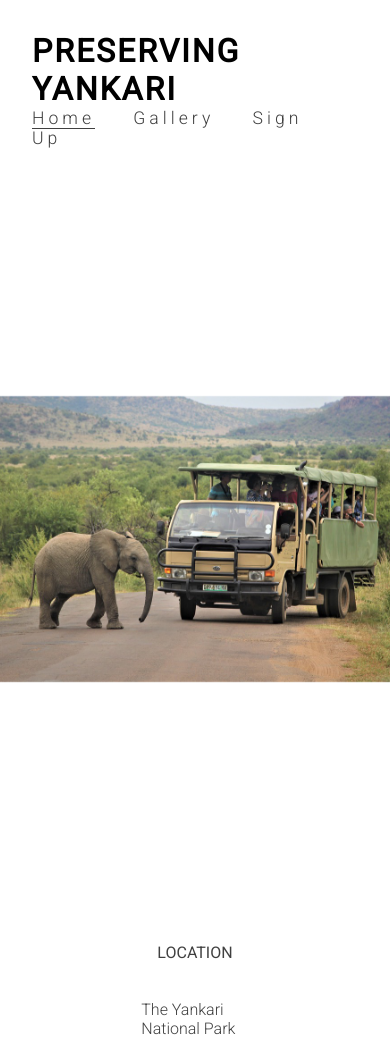
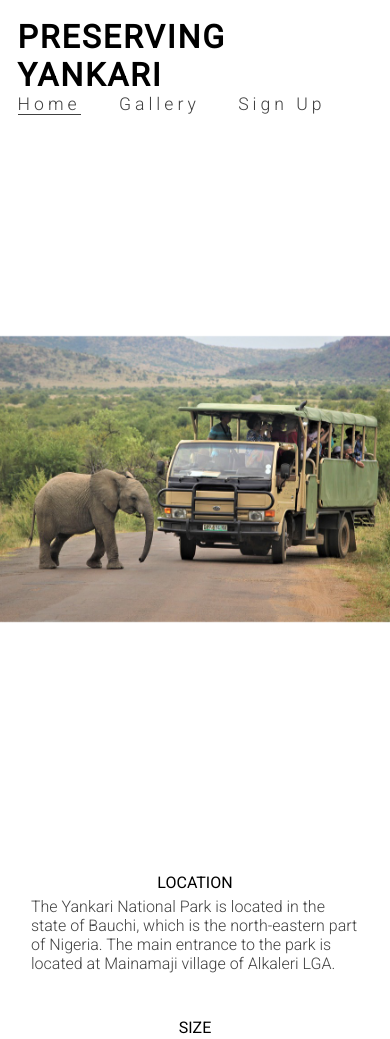
Before and after one commit to peterudu/preserving-yankari, a plain HTML site: page index.html in a window 390 px wide. Shown: the top 1039 px of the page. Drawn offline with Linux system fonts and the light colour scheme.

Commit message:
Add responsiveness to small screens

```diff
--- a/assets/css/style.css
+++ b/assets/css/style.css
@@ -32,8 +32,8 @@ header {
     flex-wrap: wrap;
     justify-content: space-between;
     align-items: center;
-    align-items: center;
-    padding: 2em;
+    padding: 1.1em;
+    height: 10vh;
 }
 
 header a {
@@ -72,7 +72,7 @@ header a {
     border-bottom: 1px solid #404040;
 }
 
-/* hero image and cover text*/
+/* hero image */
 
 #hero-extern {
     height: 85vh;
@@ -126,6 +126,7 @@ header a {
     font-weight: 400;
     display: block;
     text-align: center;
+    color: #000;
 }
 
 /* .item-section1 right-card */
@@ -227,8 +228,13 @@ footer {
 
 /* For screen sizes from 950px below */
 @media screen and (max-width: 950px) {
+    #hero-extern {
+        height: 85vh;
+        padding-bottom: 0px;
+    }
+
     #hero-image {
-        background-size: contain;
+        background-size: cover;
     }
 
     #pictures {
@@ -253,7 +259,40 @@ footer {
     padding-left: 1em;
     padding-right: 1em;
     }
+
+    #hero-image {
+        background-size: contain;
+    }
+
+    .right-card, .left-card, .middle-card{
+        flex-direction: column;
+
+    }
+
+    .right-card .item, .left-card .item, .middle-card .item {
+        max-width: 100%;
+        margin: 20px 10px;
+    }
+
+    .item-section1 br {
+        display: none;
+    }
+
+    .item-section1 p {
+        padding: 5px;
+    }
+
+    #menu {
+
+    }
 }
+
+/* @media screen and (max-width: 400px) {
+    .item-header {
+        height: 15vh;
+    }
+
+} */
 
 
 /* .form-section */
--- a/index.html
+++ b/index.html
@@ -11,8 +11,8 @@
 
 <body>
     <div class="grid-container">
-        <div class="item-header">
-            <header id="head-wrapper">
+        <!-- <div class="item-header"> -->
+            <header class="item-header" id="head-wrapper">
                 <a href="index.html">
                     <h1 id="logo">Preserving Yankari</h1>
                 </a>
@@ -30,7 +30,7 @@
                     </ul>
                 </nav>
             </header>
-        </div>
+        <!-- </div> -->
 
         <div class="item-hero" id="hero-extern">
             <div id="hero-image">
@@ -45,7 +45,7 @@
                         of Nigeria. The main entrance to the park is located at Mainamaji village of Alkaleri LGA.</p>
                 </div>
                 <div class="item">
-                    <span>Size</span><br><br>
+                    <span>Size</span><br class="firstbreak"><br>
                     <p>The park occupies an area of about 2,244 square kilometres in size. The landscape of the
                         area is savanna in nature. The park lies at an elevation of about 500 meters.
                     </p>
```
Also changed, not shown: gallery.html (+1 -3 lines), signup.html (+3 -3 lines).
